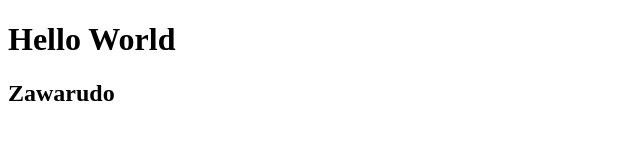
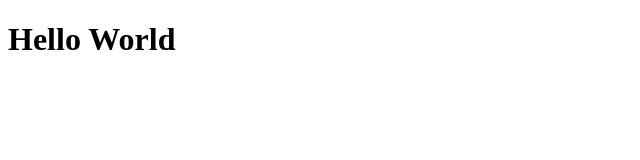
Before and after one commit to RisenDawn/TestGit, a plain HTML site: page index.html in a window 1280 px wide. Shown: the whole page, without its empty margins (0-640 px from the left). Drawn offline with Linux system fonts and the light colour scheme.

Commit message:
Removed message

```diff
--- a/index.html
+++ b/index.html
@@ -5,5 +5,4 @@
 </head>
 <body>
     <h1>Hello World</h1>
-    <h2>Zawarudo</h2>
 </body>
```
